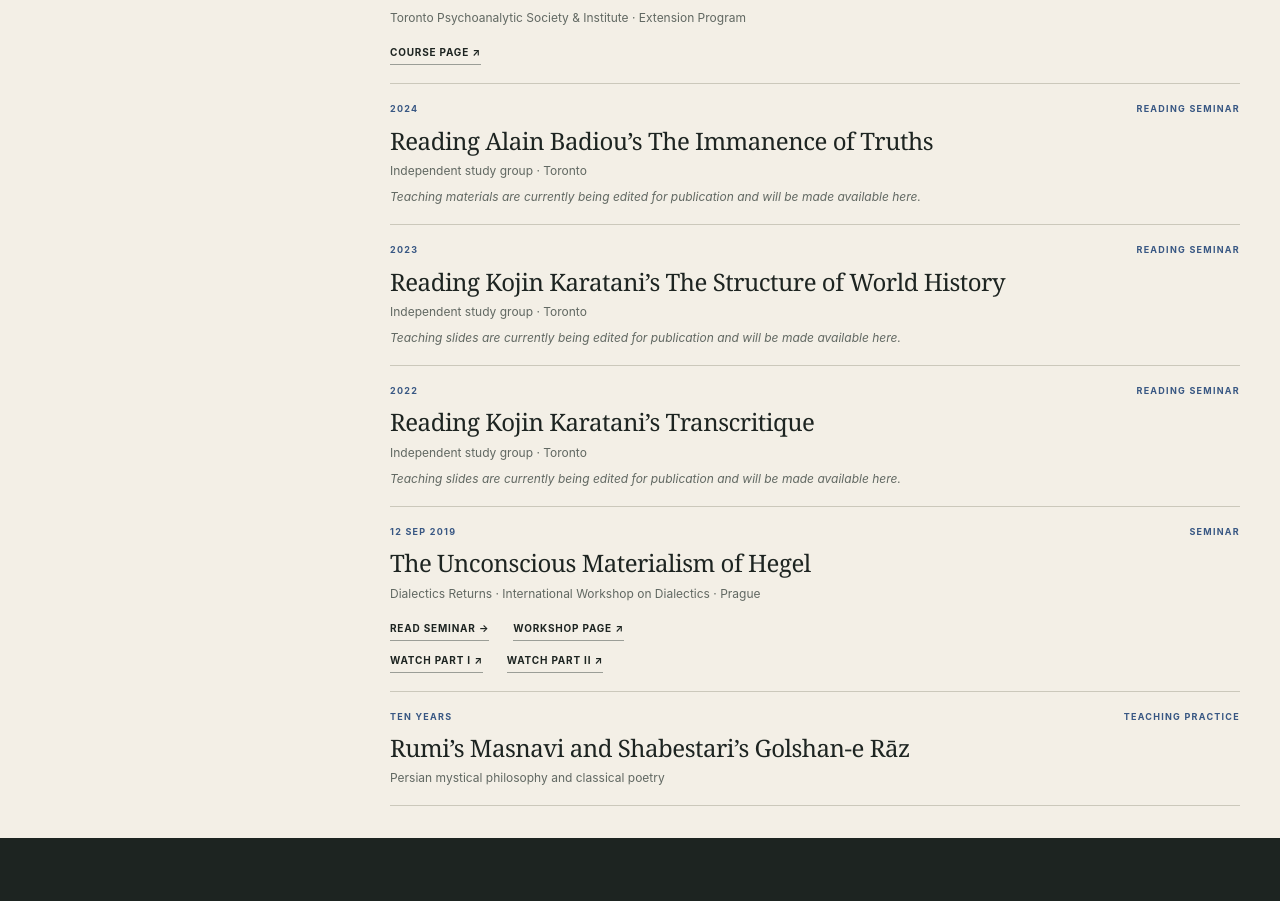
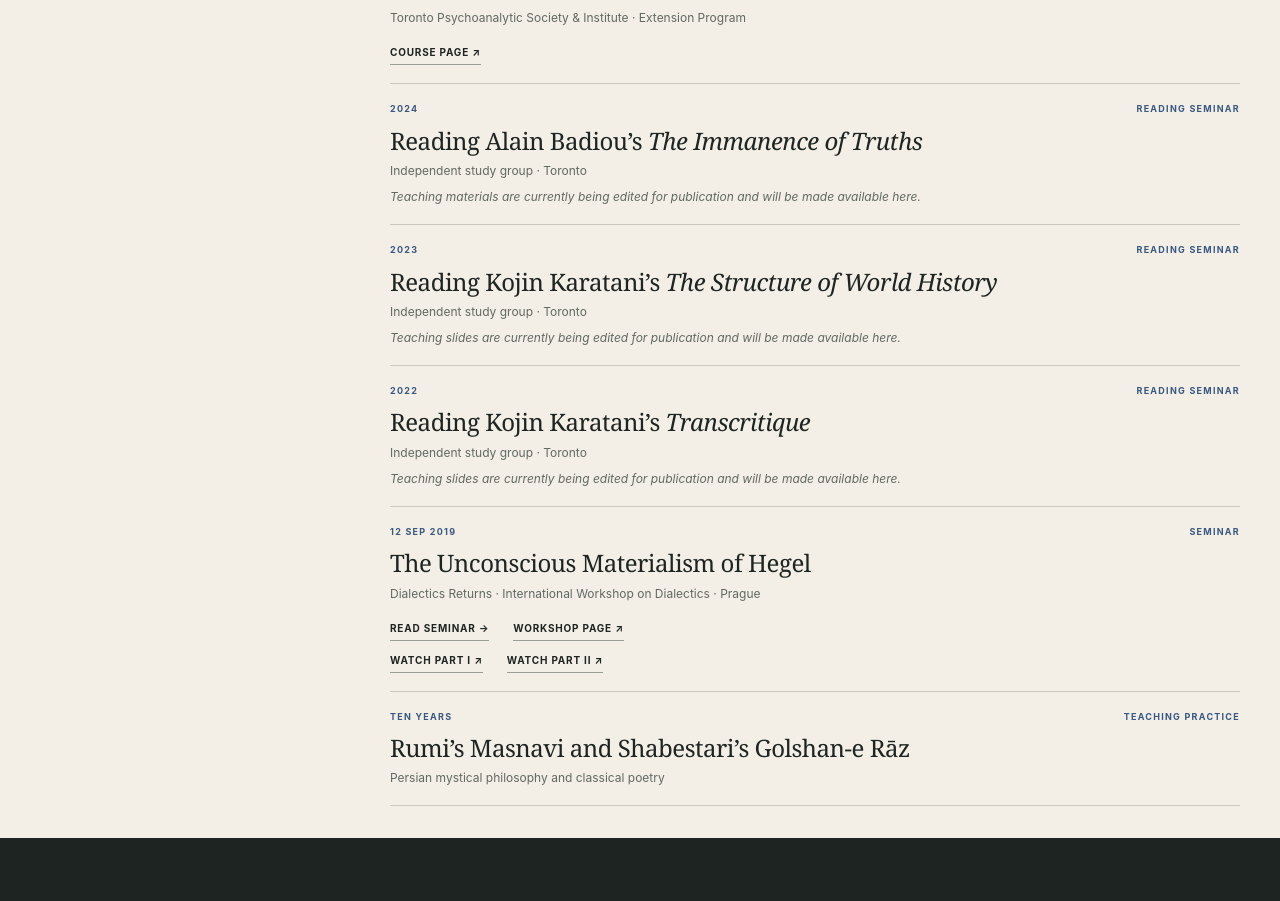
Before and after one commit to mohammad-naderi/mrnaderi.org, a Next.js app: page /teaching in a window 1280 px wide. Shown: the part 1140-2041 px from the top of the page. Built offline with nearby package versions, Linux system fonts and the light colour scheme.

Commit message:
Italicize book titles on teaching page

```diff
--- a/app/teaching/page.tsx
+++ b/app/teaching/page.tsx
@@ -13,6 +13,7 @@
   date: string;
   type: string;
   title: string;
+  bookTitle?: string;
   subtitle?: string;
   series: string;
   note?: string;
@@ -72,21 +73,24 @@
   {
     date: "2024",
     type: "Reading seminar",
-    title: "Reading Alain Badiou’s The Immanence of Truths",
+    title: "Reading Alain Badiou’s",
+    bookTitle: "The Immanence of Truths",
     series: "Independent study group · Toronto",
     note: "Teaching materials are currently being edited for publication and will be made available here.",
   },
   {
     date: "2023",
     type: "Reading seminar",
-    title: "Reading Kojin Karatani’s The Structure of World History",
+    title: "Reading Kojin Karatani’s",
+    bookTitle: "The Structure of World History",
     series: "Independent study group · Toronto",
     note: "Teaching slides are currently being edited for publication and will be made available here.",
   },
   {
     date: "2022",
     type: "Reading seminar",
-    title: "Reading Kojin Karatani’s Transcritique",
+    title: "Reading Kojin Karatani’s",
+    bookTitle: "Transcritique",
     series: "Independent study group · Toronto",
     note: "Teaching slides are currently being edited for publication and will be made available here.",
   },
@@ -159,12 +163,15 @@
                 session.watchTwoHref;
 
               return (
-                <article key={`${session.date}-${session.title}-${session.subtitle ?? ""}`}>
+                <article key={`${session.date}-${session.title}-${session.bookTitle ?? ""}-${session.subtitle ?? ""}`}>
                   <div>
                     <span>{session.date}</span>
                     <span>{session.type}</span>
                   </div>
-                  <h3>{session.title}</h3>
+                  <h3>
+                    {session.title}
+                    {session.bookTitle ? <> <em>{session.bookTitle}</em></> : null}
+                  </h3>
                   {session.subtitle ? (
                     <p
                       style={{
```
